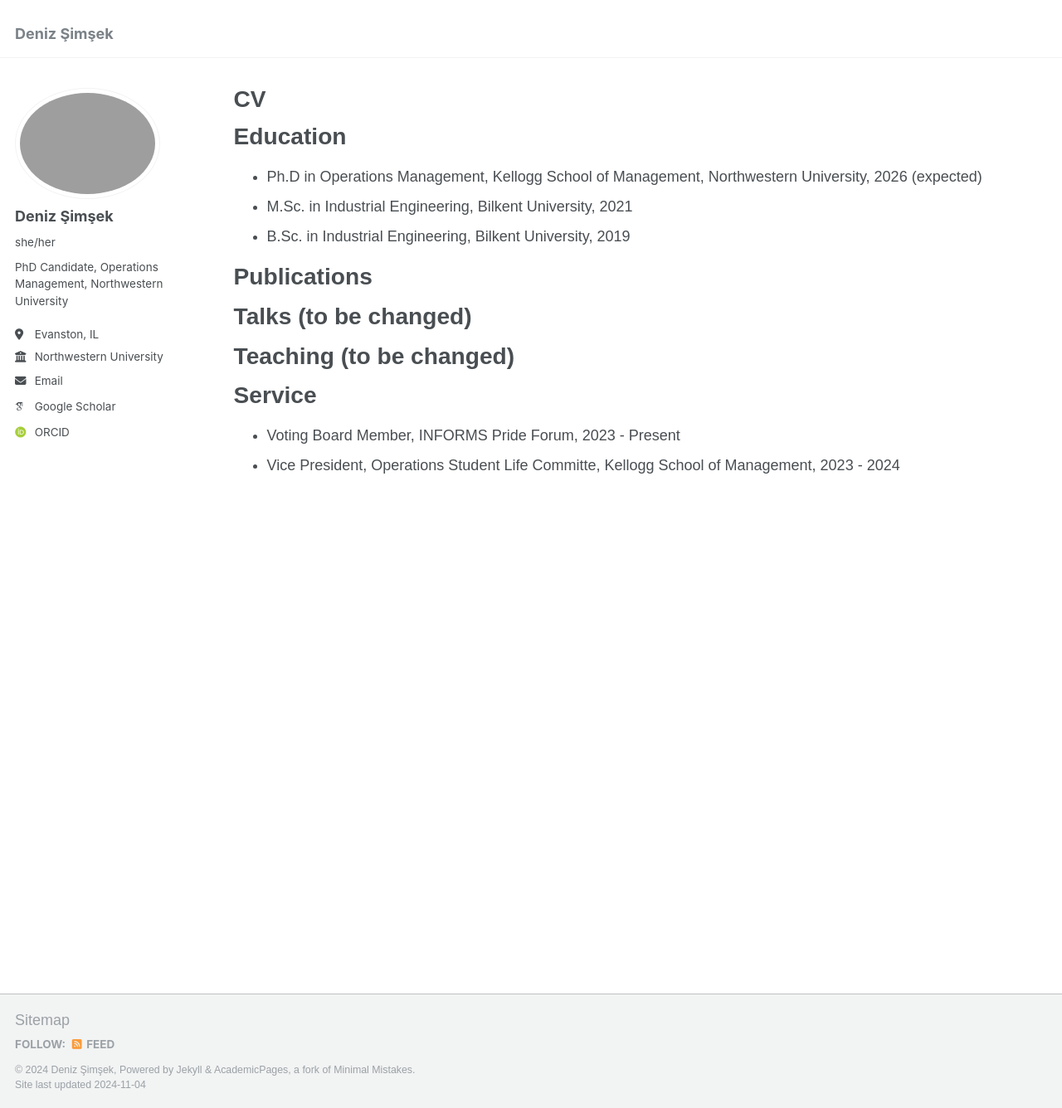
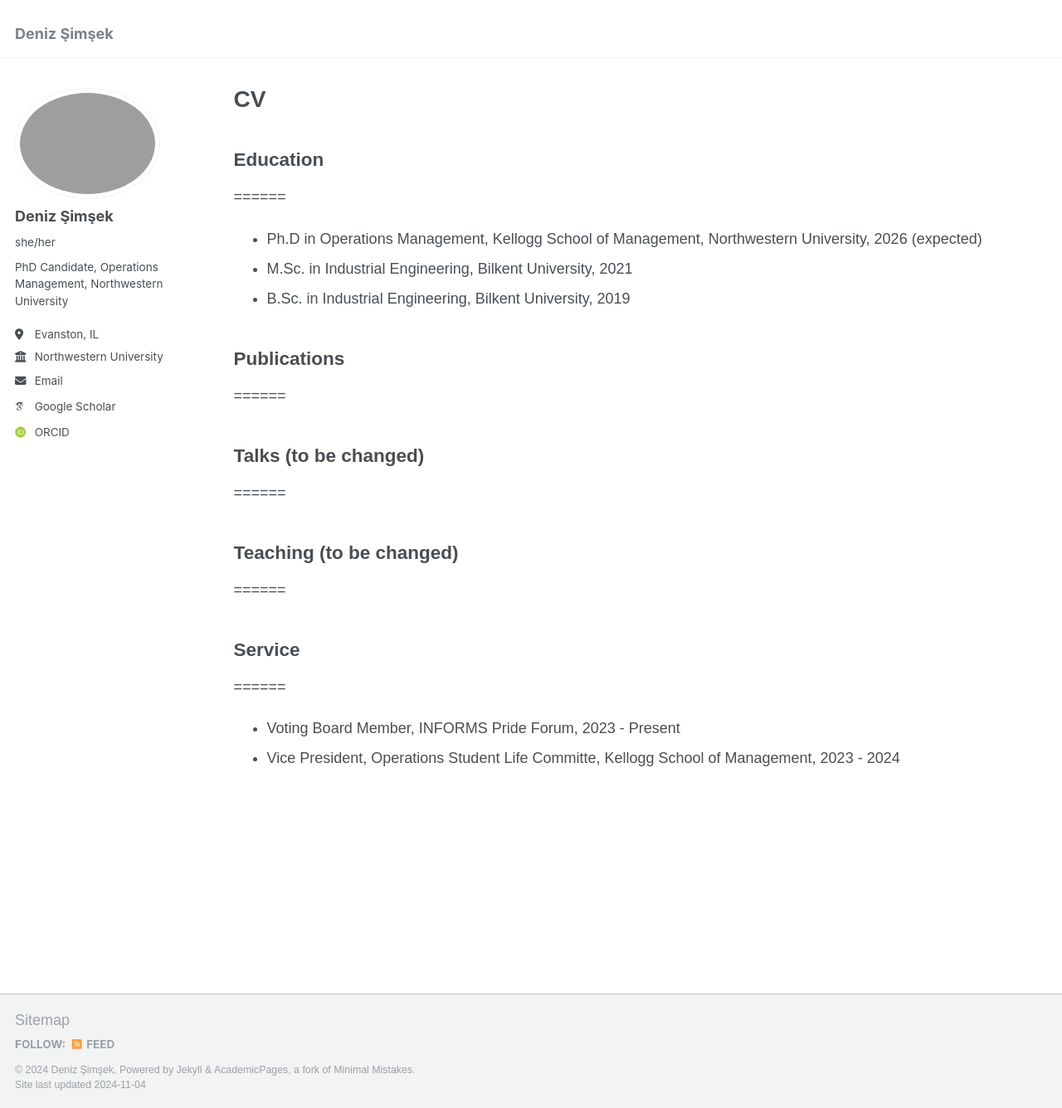
Before and after one commit to deniz-simsek/deniz-simsek, a Jekyll site: the page built from _pages/cv.md, in a window 1280 px wide and 1336 px high. Shown: the whole window at 83% size. Built offline with Jekyll 4.4.1, drawn with Linux system fonts in a browser that asks for light colours; some web fonts are replaced.

Commit message:
Update cv.md

```diff
--- a/_pages/cv.md
+++ b/_pages/cv.md
@@ -9,23 +9,23 @@ redirect_from:
 
 {% include base_path %}
 
-Education
+## Education
 ======
 * Ph.D in Operations Management, Kellogg School of Management, Northwestern University, 2026 (expected)
 * M.Sc. in Industrial Engineering, Bilkent University, 2021
 * B.Sc. in Industrial Engineering, Bilkent University, 2019
 
 
-Publications
+## Publications
 ======
 
-Talks (to be changed)
+## Talks (to be changed)
 ======
 
-Teaching (to be changed)
+## Teaching (to be changed)
 ======
 
-Service
+## Service
 ======
 * Voting Board Member, INFORMS Pride Forum, 2023 - Present
 * Vice President, Operations Student Life Committe, Kellogg School of Management, 2023 - 2024
```
